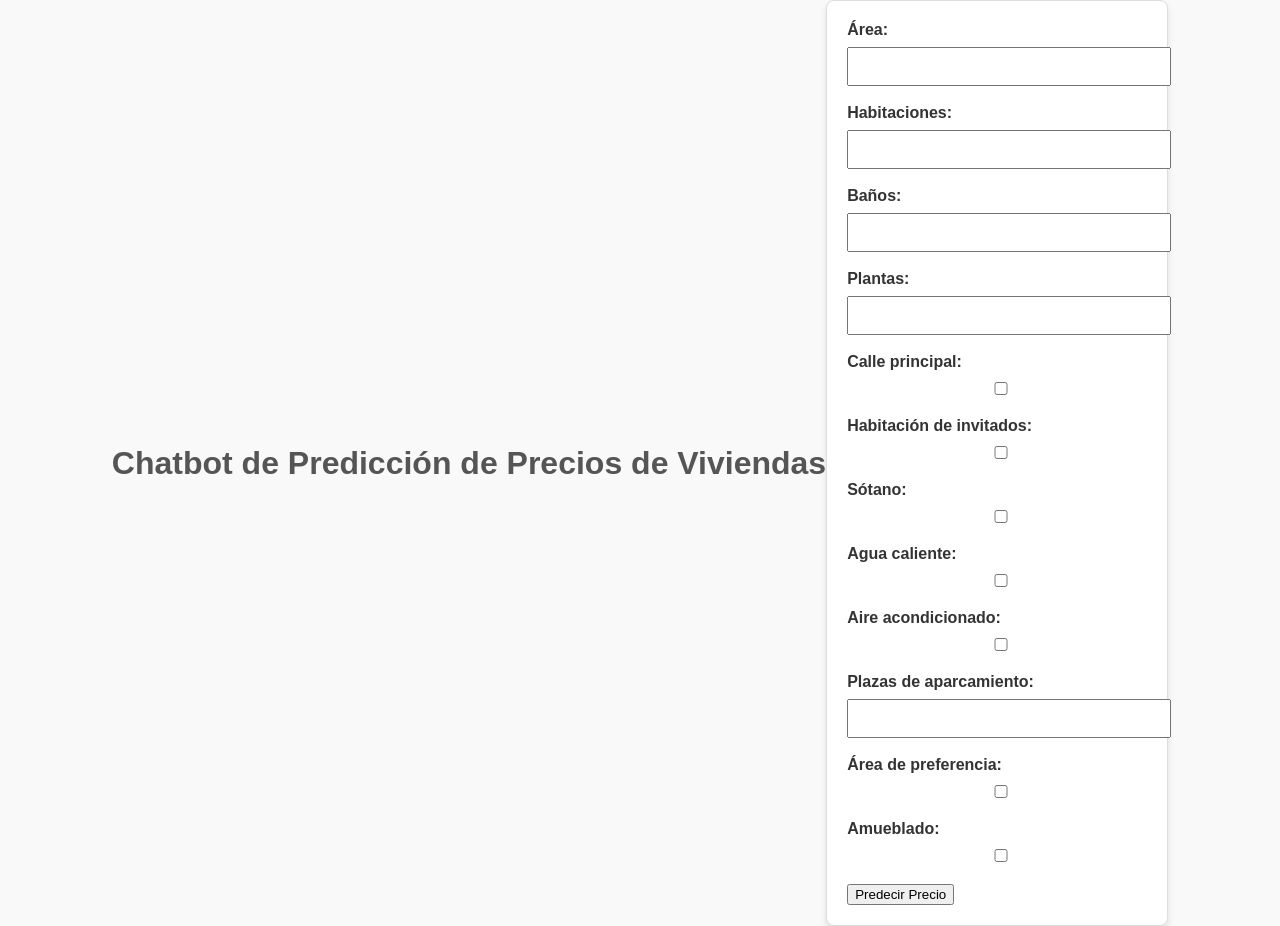
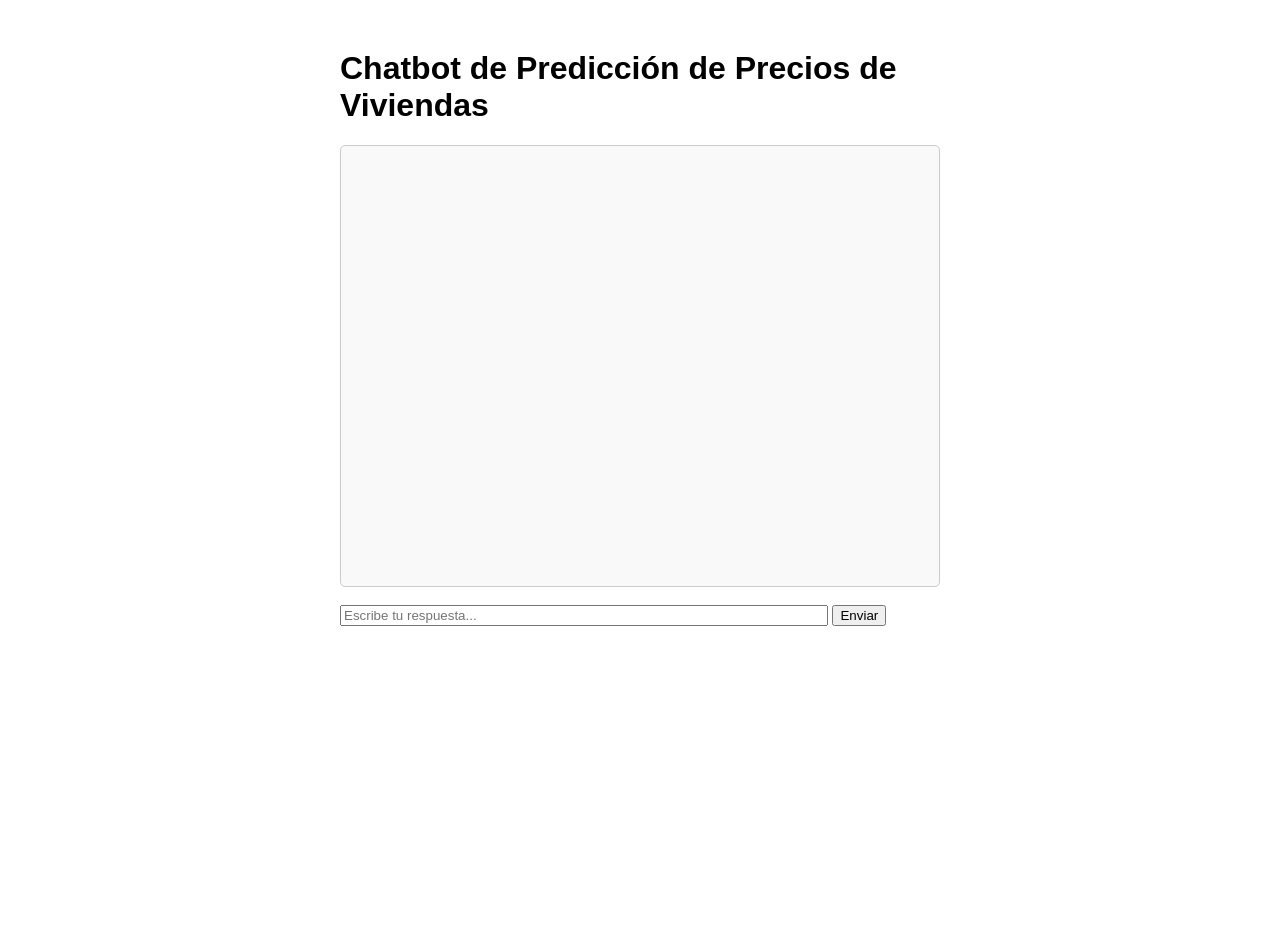
Before and after one commit to thisisalvaro/Chatbot-de-Predicci-n-de-Precios, a Flask app: page / in a window 1280 px wide. After the commit the page ends 626 px from the top, so only its background shows below. Run offline with Flask 3, Linux system fonts and the light colour scheme.

Commit message:
(run) v2.0 realised of app

```diff
--- a/app.py
+++ b/app.py
@@ -1,110 +1,89 @@
-from flask import Flask, render_template, request, jsonify
-import pandas as pd
-from sklearn.linear_model import LinearRegression
-from sklearn.preprocessing import StandardScaler
+from flask import Flask, render_template, request, jsonify, session
 import pickle
-import os
+import numpy as np
 
 app = Flask(__name__)
+app.secret_key = 'your-secret-key'  # Add a secret key for secure sessions
 
-# Verifica si el modelo ya existe
-MODEL_PATH = 'model.pkl'
+# Load model and scaler once
+def load_model():
+    try:
+        with open("model.pkl", "rb") as f:
+            model = pickle.load(f)
+            scaler = pickle.load(f)
+        return model, scaler
+    except Exception as e:
+        raise Exception(f"Error loading model: {str(e)}")
 
-if not os.path.exists(MODEL_PATH):
-    # Cargar el dataset
-    df = pd.read_csv('dataset_housing_price.csv')
+# Process user data and make a prediction
+def predict_price(user_data):
+    try:
+        model, scaler = load_model()
+        features_scaled = scaler.transform([user_data])  # Standardize the user input
+        prediction = model.predict(features_scaled)  # Predict price
+        return prediction[0]
+    except Exception as e:
+        raise Exception(f"Error during prediction: {str(e)}")
 
-    # Verificar las columnas del DataFrame
-    print("Columnas del DataFrame:")
-    print(df.columns)
-
-    # Verificar los primeros registros
-    print("Primeros registros del DataFrame:")
-    print(df.head())
-
-    # Eliminar la columna 'Unnamed: 0' si existe
-    df = df.drop(columns=['Unnamed: 0'], errors='ignore')
-
-    # Convertir las variables categóricas a numéricas
-    df['mainroad'] = df['mainroad'].map({'yes': 1, 'no': 0})
-    df['guestroom'] = df['guestroom'].map({'yes': 1, 'no': 0})
-    df['basement'] = df['basement'].map({'yes': 1, 'no': 0})
-    df['hotwaterheating'] = df['hotwaterheating'].map({'yes': 1, 'no': 0})
-    df['airconditioning'] = df['airconditioning'].map({'yes': 1, 'no': 0})
-    df['prefarea'] = df['prefarea'].map({'yes': 1, 'no': 0})
-    df['furnished'] = df['furnished'].map({'yes': 1, 'no': 0})
-
-    # Imputar los valores NaN con valores predeterminados para categorías
-    df.fillna({
-        'mainroad': 0,
-        'guestroom': 0,
-        'basement': 0,
-        'hotwaterheating': 0,
-        'airconditioning': 0,
-        'prefarea': 0,
-        'furnished': 0
-    }, inplace=True)
-
-    # Eliminar filas si falta la etiqueta 'price'
-    df.dropna(subset=['price'], inplace=True)
-
-    # Validación después de la limpieza
-    if df.empty:
-        raise ValueError("El dataset está vacío después del preprocesamiento. Verifica los datos.")
-
-    # Selección de características y etiqueta
-    X = df.drop(columns=['price'])
-    y = df['price']
-
-    # Normalizar los datos
-    scaler = StandardScaler()
-    X_scaled = scaler.fit_transform(X)
-
-    # Crear y entrenar el modelo
-    model = LinearRegression()
-    model.fit(X_scaled, y)
-
-    # Guardar el modelo entrenado y el scaler
-    with open(MODEL_PATH, 'wb') as f:
-        pickle.dump(model, f)
-        pickle.dump(scaler, f)
+# Variables to store user responses
+questions = [
+    "¿Cuál es el área de la vivienda en metros cuadrados? (por favor, introduce un número)",
+    "¿Cuántas habitaciones tiene la vivienda?",
+    "¿Cuántos baños tiene la vivienda?",
+    "¿Cuántas plantas tiene la vivienda?",
+    "¿Está en una calle principal? (sí/no)",
+    "¿Tiene habitación de invitados? (sí/no)",
+    "¿Tiene sótano? (sí/no)",
+    "¿Cuenta con calefacción de agua caliente? (sí/no)",
+    "¿Tiene aire acondicionado? (sí/no)",
+    "¿Cuántas plazas de aparcamiento tiene la vivienda?",
+    "¿Está en un área de preferencia? (sí/no)",
+    "¿La vivienda está amueblada? (sí/no)"
+]
 
 @app.route('/')
 def index():
     return render_template('index.html')
 
-@app.route('/predict', methods=['POST'])
-def predict():
-    data = request.form.to_dict()
+@app.route("/chatbot", methods=["POST"])
+def chatbot():
+    # Get user input and session data
+    user_data = session.get(request.json["user_id"], [])
+    last_response = request.json["message"].strip()
 
-    # Obtener los datos del formulario y convertirlos a formato adecuado
-    features = [
-        int(data['area']),
-        int(data['bedrooms']),
-        int(data['bathrooms']),
-        int(data['stories']),
-        int(data.get('mainroad', 0)),
-        int(data.get('guestroom', 0)),
-        int(data.get('basement', 0)),
-        int(data.get('hotwaterheating', 0)),
-        int(data.get('airconditioning', 0)),
-        int(data['parking']),
-        int(data.get('prefarea', 0)),
-        int(data.get('furnished', 0))
-    ]
+    # Determine the current question
+    current_question_index = len(user_data)
+    current_question = questions[current_question_index]
 
-    # Cargar el modelo y el scaler
-    with open(MODEL_PATH, 'rb') as f:
-        model = pickle.load(f)
-        scaler = pickle.load(f)
+    # Validate and process the response
+    if current_question_index < len(questions):
+        expected_type = "numeric" if current_question_index in range(0, 3) else "boolean"
 
-    # Normalizar los datos de entrada
-    features_scaled = scaler.transform([features])
+        if expected_type == "numeric":
+            if not last_response.isdigit():
+                return jsonify({"response": f"Por favor, introduce un número válido para la pregunta: {current_question}"})
+            user_data.append(int(last_response))  # Store the numeric response
+        elif expected_type == "boolean":
+            if last_response.lower() not in ["sí", "no"]:
+                return jsonify({"response": f"Por favor, responde 'sí' o 'no' a la pregunta: {current_question}"})
+            user_data.append(1 if last_response.lower() == "sí" else 0)  # Store the boolean response as 1 or 0
 
-    # Hacer la predicción
-    prediction = model.predict(features_scaled)
+        session[request.json["user_id"]] = user_data  # Save the user's answers
 
-    return jsonify({'price': prediction[0]})
+        # If all questions are answered, make the prediction
+        if len(user_data) == len(questions):
+            try:
+                # Make a prediction with the model
+                prediction = predict_price(user_data)
+                response_text = f"El precio estimado de la vivienda es ${prediction:,.2f}"
+                session.pop(request.json["user_id"], None)  # Reset session after prediction
+            except Exception as e:
+                response_text = f"Error al procesar la predicción: {str(e)}"
+        else:
+            # Send the next question to the user
+            response_text = questions[len(user_data)]
+
+        return jsonify({"response": response_text})
 
 if __name__ == '__main__':
     app.run(debug=True)
--- a/static/style.css
+++ b/static/style.css
@@ -1,35 +1,44 @@
 body {
-    font-family: 'Arial', sans-serif;
+    font-family: Arial, sans-serif;
+    max-width: 600px;
+    margin: 50px auto;
+}
+#chat-container {
+    border: 1px solid #ccc;
+    padding: 20px;
+    border-radius: 5px;
     background-color: #f9f9f9;
-    color: #333;
-    display: flex;
-    justify-content: center;
-    align-items: center;
-    min-height: 100vh;
-    margin: 0;
+    height: 400px;
+    overflow-y: scroll;
 }
-
-form {
-    background-color: #ffffff;
-    padding: 20px;
-    border: 1px solid #ddd;
-    border-radius: 8px;
-    box-shadow: 0 4px 6px rgba(0, 0, 0, 0.1);
-    width: 300px;
+.message {
+    margin: 10px 0;
 }
-
-h1 {
-    text-align: center;
-    color: #555;
+.user-message {
+    text-align: right;
+    color: blue;
 }
-
-label {
-    display: block;
-    margin-bottom: 8px;
+.bot-message {
+    text-align: left;
+    color: green;
+}
+.bot-message-happy {
+    color: #28a745;
     font-weight: bold;
 }
-
-input[type="number"], input[type="checkbox"] {
-    width: 100%;
-    padding: 10px;
+.bot-message-sad {
+    color: #dc3545;
+    font-weight: bold;
 }
+.loading {
+    color: gray;
+    font-style: italic;
+}
+.error-message {
+    color: #dc3545;
+    font-weight: bold;
+    font-style: italic;
+}
+button:disabled {
+    background-color: #ccc;
+}
--- a/templates/index.html
+++ b/templates/index.html
@@ -2,72 +2,73 @@
 <html lang="en">
 <head>
     <meta charset="UTF-8">
-    <link rel="stylesheet" href="/static/style.css">
     <meta name="viewport" content="width=device-width, initial-scale=1.0">
-    <title>Predicción de Precios de Viviendas</title>
+    <title>Chatbot de Predicción de Precios</title>
+    <link rel="stylesheet" href="../static/style.css">
+
 </head>
 <body>
     <h1>Chatbot de Predicción de Precios de Viviendas</h1>
-
-    <form id="predictForm">
-        <label for="area">Área:</label>
-        <input type="number" id="area" name="area" required><br><br>
-
-        <label for="bedrooms">Habitaciones:</label>
-        <input type="number" id="bedrooms" name="bedrooms" required><br><br>
-
-        <label for="bathrooms">Baños:</label>
-        <input type="number" id="bathrooms" name="bathrooms" required><br><br>
-
-        <label for="stories">Plantas:</label>
-        <input type="number" id="stories" name="stories" required><br><br>
-
-        <label for="mainroad">Calle principal:</label>
-        <input type="checkbox" id="mainroad" name="mainroad" value="1"><br><br>
-
-        <label for="guestroom">Habitación de invitados:</label>
-        <input type="checkbox" id="guestroom" name="guestroom" value="1"><br><br>
-
-        <label for="basement">Sótano:</label>
-        <input type="checkbox" id="basement" name="basement" value="1"><br><br>
-
-        <label for="hotwaterheating">Agua caliente:</label>
-        <input type="checkbox" id="hotwaterheating" name="hotwaterheating" value="1"><br><br>
-
-        <label for="airconditioning">Aire acondicionado:</label>
-        <input type="checkbox" id="airconditioning" name="airconditioning" value="1"><br><br>
-
-        <label for="parking">Plazas de aparcamiento:</label>
-        <input type="number" id="parking" name="parking" required><br><br>
-
-        <label for="prefarea">Área de preferencia:</label>
-        <input type="checkbox" id="prefarea" name="prefarea" value="1"><br><br>
-
-        <label for="furnished">Amueblado:</label>
-        <input type="checkbox" id="furnished" name="furnished" value="1"><br><br>
-
-        <button type="submit">Predecir Precio</button>
-    </form>
-
-    <h2 id="result"></h2>
+    <div id="chat-container">
+        <div id="messages"></div>
+    </div>
+    <br>
+    <input type="text" id="user-input" placeholder="Escribe tu respuesta..." style="width: 80%;">
+    <button id="send-btn" onclick="sendMessage()">Enviar</button>
 
     <script>
-        document.getElementById("predictForm").onsubmit = async function(event) {
-            event.preventDefault();
-            let formData = new FormData(event.target);
-            let formObject = {};
-            formData.forEach((value, key) => { formObject[key] = value || 0 });
+        const userId = Math.random().toString(36).substr(2, 9); // Genera un ID único para el usuario
+        const sendButton = document.getElementById('send-btn');
 
-            let response = await fetch('/predict', {
-                method: 'POST',
-                body: new URLSearchParams(formObject)
-            });
+        async function sendMessage() {
+            const input = document.getElementById("user-input");
+            const userMessage = input.value.trim();
 
-            let result = await response.json();
-            document.getElementById("result").innerText = result.price
-                ? `Precio estimado: ${result.price} unidades`
-                : `Error: ${result.error}`;
-        };
+            if (!userMessage) return;
+            appendMessage(userMessage, 'user-message');
+            input.value = "";
+            sendButton.disabled = true; // Disable button while waiting for response
+            appendMessage("Cargando...", 'loading'); // Show loading message
+
+            try {
+                const response = await fetch("/chatbot", {
+                    method: "POST",
+                    headers: {
+                        "Content-Type": "application/json"
+                    },
+                    body: JSON.stringify({
+                        message: userMessage,
+                        user_id: userId
+                    })
+                });
+                const data = await response.json();
+                document.querySelector(".loading")?.remove(); // Remove loading message
+
+                // Display the response with some feeling
+                if (data.response.includes('¡Ya has respondido todas las preguntas!')) {
+                    appendMessage(data.response, 'bot-message-happy');
+                } else if (data.response.includes('Error')) {
+                    appendMessage(data.response, 'bot-message-sad');
+                } else {
+                    appendMessage(data.response, 'bot-message');
+                }
+
+            } catch (error) {
+                document.querySelector(".loading")?.remove();
+                appendMessage("¡Ups! Algo salió mal. Estoy teniendo problemas para conectarme. Por favor, inténtalo nuevamente.", 'error-message');
+            } finally {
+                sendButton.disabled = false; // Enable button after response
+            }
+        }
+
+        function appendMessage(message, className) {
+            const messagesDiv = document.getElementById("messages");
+            const messageDiv = document.createElement("div");
+            messageDiv.className = `message ${className}`;
+            messageDiv.textContent = message;
+            messagesDiv.appendChild(messageDiv);
+            messagesDiv.scrollTop = messagesDiv.scrollHeight;
+        }
     </script>
 </body>
 </html>
```
